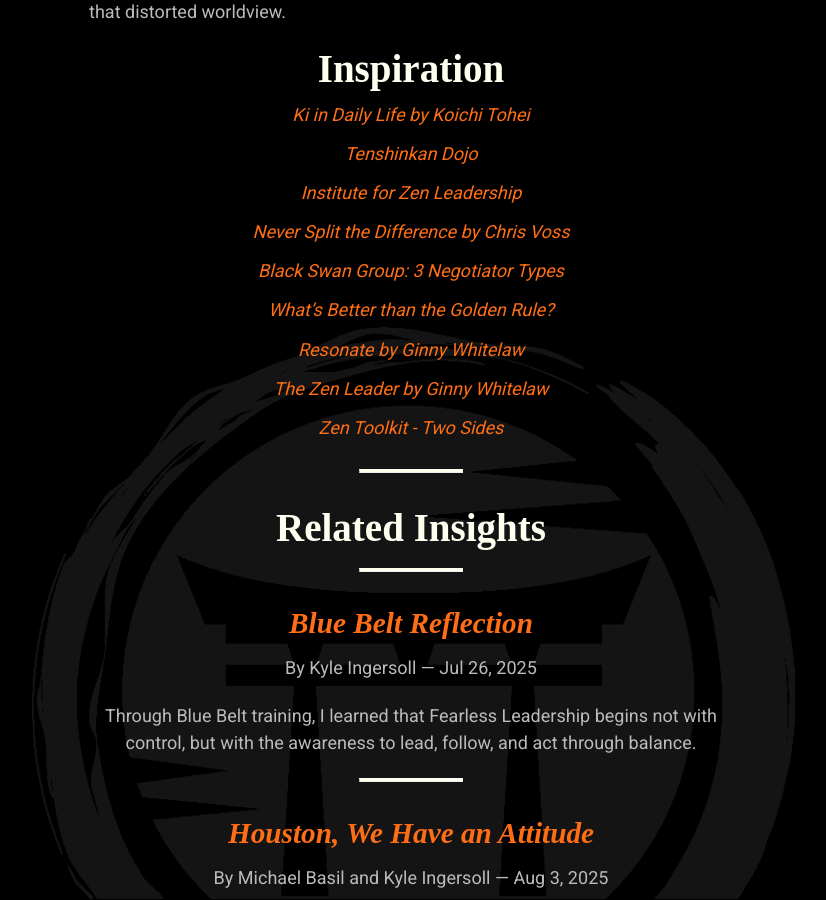
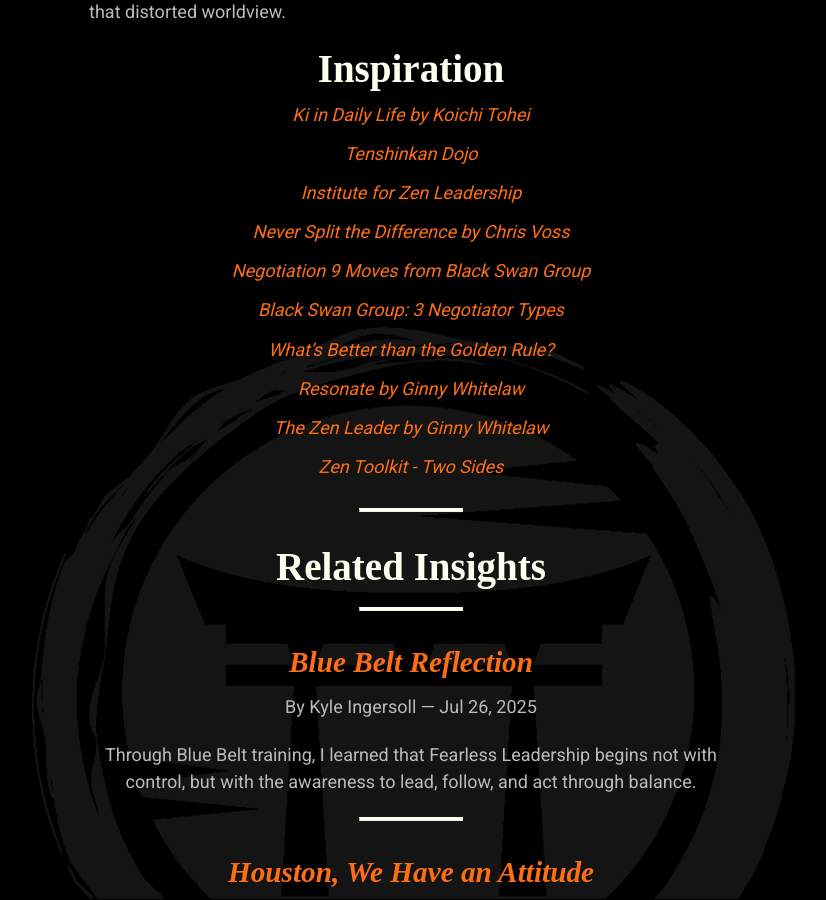
Before and after one commit to mindset-dojo/mindset-dojo.github.io, a Jekyll site: the page built from _forms/stance.md, in a window 1280 px wide and 900 px high, scrolled down 1860 px. Shown: the whole window, without its empty margins (229-1055 px from the left). Built offline with Jekyll 4.4.1, drawn with Linux system fonts in a browser that asks for light colours; some web fonts are replaced.

Commit message:
feat(stance): add inspiration.

```diff
--- a/_forms/stance.md
+++ b/_forms/stance.md
@@ -44,6 +44,7 @@
 - [Tenshinkan Dojo](https://japaneseculturecenter.com/classes/aikido)
 - [Institute for Zen Leadership](https://zenleader.global)
 - [Never Split the Difference by Chris Voss](https://www.amazon.com/Never-Split-Difference-Negotiating-Depended/dp/0062407805)
+- [Negotiation 9 Moves from Black Swan Group](https://www.blackswanltd.com/newsletter/infographic-the-black-swan-groups-negotiation-9)
 - [Black Swan Group: 3 Negotiator Types](https://info.blackswanltd.com/hubfs/Content/3%20Types%20of%20Negotiators.pdf)
 - [What's Better than the Golden Rule?](https://www.thecaap.org/news/whats-better-than-the-golden-rulenbsp)
 - [Resonate by Ginny Whitelaw](https://www.choseizen.org/store/p/resonate)
```
